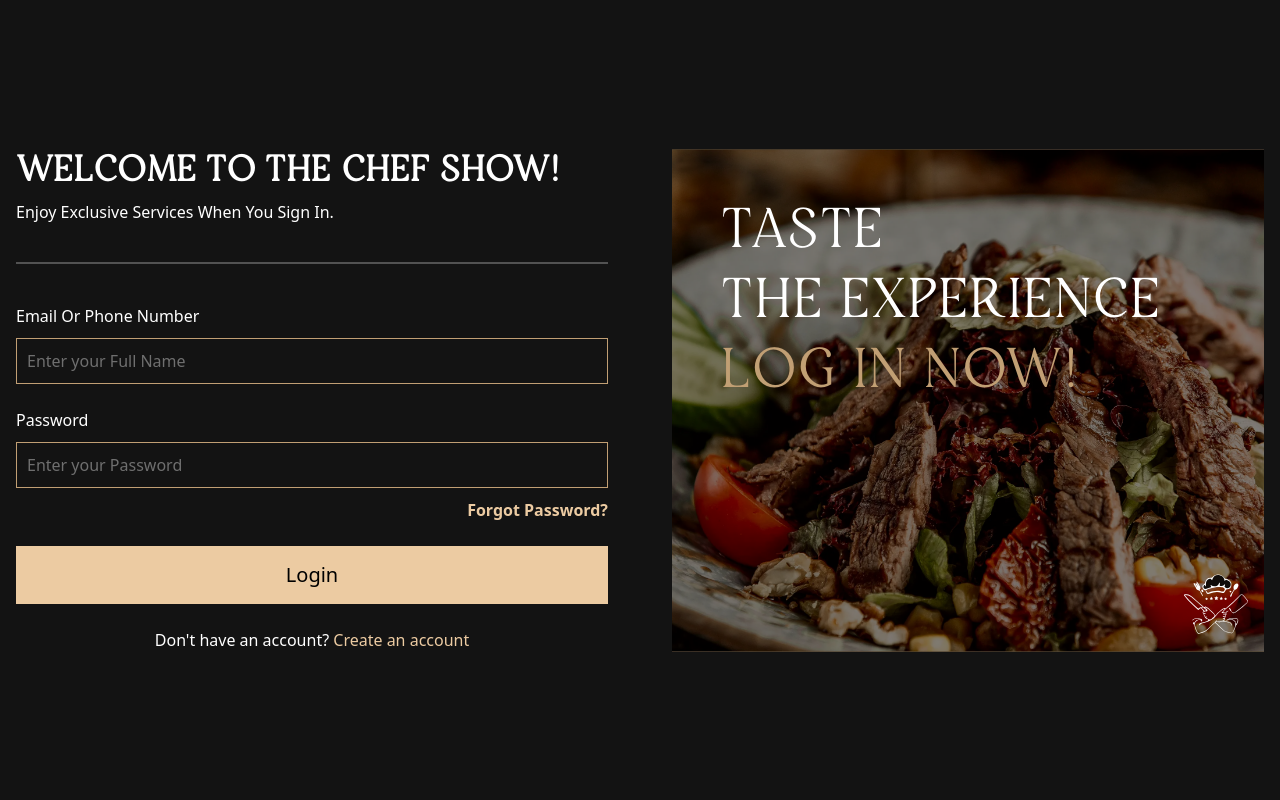
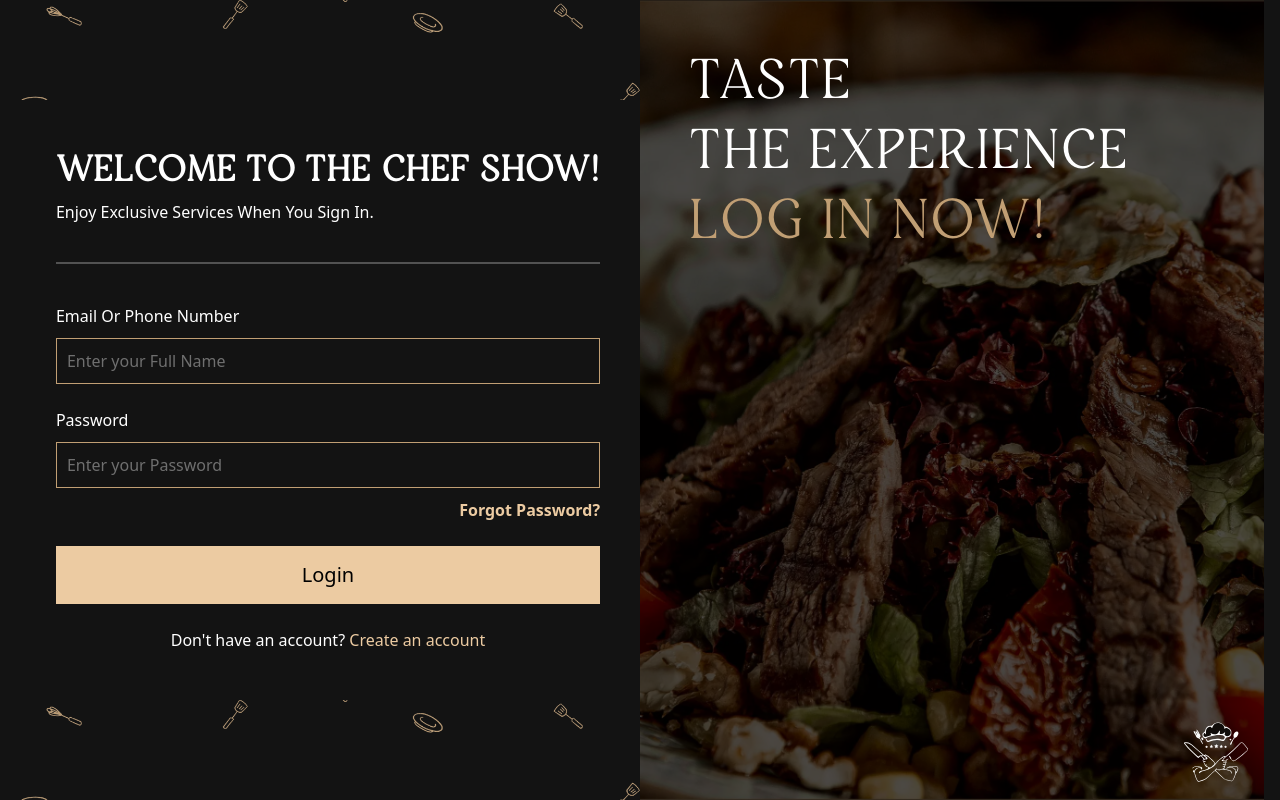
Before and after one commit to Safeya-Yasien/the-chef-show, a React (Vite) app: page /login in a window 1280 px wide. Built offline with nearby package versions, Linux system fonts and the light colour scheme.

Commit message:
update 8 files

```diff
--- a/src/components/authBanner/AuthBanner.tsx
+++ b/src/components/authBanner/AuthBanner.tsx
@@ -8,7 +8,7 @@ interface IAuthBannerProps {
 
 const AuthBanner = ({ imageSrc, heading }: IAuthBannerProps) => {
   return (
-    <div className="relative h-full w-full">
+    <div className="relative h-full w-full hidden md:block">
       <img
         src={imageSrc}
         alt=""
@@ -17,7 +17,7 @@ const AuthBanner = ({ imageSrc, heading }: IAuthBannerProps) => {
       />
 
       {/* Overlay */}
-      <div className="absolute inset-0 bg-black bg-opacity-50"></div>
+      <div className="absolute inset-0 bg-black bg-opacity-70"></div>
 
       {/* Text on top */}
       <div className="absolute inset-0 p-[48px]">
--- a/src/components/index.ts
+++ b/src/components/index.ts
@@ -9,6 +9,7 @@ import BookingCalendar from "./bookingCalendar/BookingCalendar";
 import ReservationForm from "./reservationForm/ReservationForm";
 import { TimelineDemo } from "./timeline/TimelineDemo";
 import AuthBanner from "./authBanner/AuthBanner";
+import WelcomeMessageWidget from "./welcomeMessageWidget/WelcomeMessageWidget";
 
 
 export {
@@ -22,5 +23,5 @@ export {
   BookingCalendar,
   ReservationForm,
   TimelineDemo,
-  AuthBanner
+  AuthBanner,WelcomeMessageWidget
 };
--- /dev/null
+++ b/src/components/welcomeMessageWidget/WelcomeMessageWidget.tsx
@@ -0,0 +1,20 @@
+interface IWelcomeMessageWidgetProps{
+    title:string,
+    description: string,
+}
+
+
+const WelcomeMessageWidget = ({title, description}: IWelcomeMessageWidgetProps ) => {
+  return (
+    <>
+      <h1 className=" font-bold text-xl md:text-[24px] lg:text-[36px] uppercase font-restora mb-2 leading-[30px] md:leading-[35px] lg:leading-[45px]">
+        {title}
+      </h1>
+      <p className=" font-normal text-sm md:text-[16px] capitalize">
+      {description}
+      </p>
+      <div className="border border-[#525252] my-[40px] " />
+    </>
+  );
+};
+export default WelcomeMessageWidget;
--- a/src/layouts/BasicLayout.tsx
+++ b/src/layouts/BasicLayout.tsx
@@ -6,13 +6,14 @@ const BasicLayout = () => {
   return (
     <div
       className={`bg-[#131313] min-h-screen relative`}
-        // style={{ backgroundImage: `url(${bgImg})` }}
+      // style={{ backgroundImage: `url(${bgImg})` }}
     >
       {/* <div
         className="bg-top absolute h-52 w-1/2  top-0 left-0"
         style={{ backgroundImage: `url(${bgImg})` }}
-      />
+      />*/}
 
+      {/*
       <div
         className="bg-bottom absolute h-52 w-1/2 bottom-0 left-0 z-20"
         style={{
@@ -20,7 +21,9 @@ const BasicLayout = () => {
           backgroundPosition: "bottom",
         }}
       /> */}
-      <Outlet />
+      <div className="">
+        <Outlet />
+      </div>
     </div>
   );
 };
--- a/src/pages/ForgotPassword.tsx
+++ b/src/pages/ForgotPassword.tsx
@@ -1,6 +1,6 @@
 import { Link } from "react-router-dom";
 
-import { AuthBanner } from "@/components";
+import { AuthBanner, WelcomeMessageWidget } from "@/components";
 
 import registerImg from "../assets/images/register.webp";
 import { GoArrowLeft } from "react-icons/go";
@@ -11,14 +11,10 @@ const ForgotPassword = () => {
       <div className="grid grid-cols-1 md:grid-cols-2 w-full gap-10 md:gap-12 lg:gap-16 ">
         {/* left side */}
         <div className="flex flex-col justify-center bg-[#131313] text-white">
-          <h1 className=" font-bold text-xl md:text-[24px] lg:text-[36px] uppercase font-restora mb-2 leading-[30px] md:leading-[35px] lg:leading-[45px]">
-            Forgot password?{" "}
-          </h1>
-          <p className=" font-normal text-sm md:text-[16px] capitalize">
-            We’ll send you a link to create a new password.{" "}
-          </p>
-
-          <div className="border border-[#525252] my-[40px] " />
+          <WelcomeMessageWidget
+            title="Forgot password?"
+            description="We’ll send you a link to create a new password."
+          />
 
           <form className="flex flex-col gap-6 ">
             <div className="flex flex-col gap-[10px] ">
--- a/src/pages/Login.tsx
+++ b/src/pages/Login.tsx
@@ -1,23 +1,23 @@
 import { Link } from "react-router-dom";
 
-import { AuthBanner } from "@/components";
+import { AuthBanner, WelcomeMessageWidget } from "@/components";
 
 import loginImg from "../assets/images/loginImg.webp";
+import bgImg from "../assets/images/group.png";
 
 const Login = () => {
   return (
-    <div className="container relative z-50 min-h-screen flex items-center">
-      <div className="grid grid-cols-1 md:grid-cols-2 w-full gap-10 md:gap-12 lg:gap-16 ">
+    <div className=" relative z-50 h-screen">
+      <div className="container h-full">
+        {/* <div className="grid grid-cols-1 md:grid-cols-2 w-full gap-10 md:gap-12 lg:gap-16 "> */}
+        <div className="grid grid-cols-1 md:grid-cols-2 w-full h-full md:gap-8 lg:gap-32 xl:gap-0">
           {/* left side */}
-        <div className="flex flex-col justify-center bg-[#131313] text-white">
-          <h1 className=" font-bold text-xl md:text-[24px] lg:text-[36px] uppercase font-restora mb-2 leading-[30px] md:leading-[35px] lg:leading-[45px]">
-            Welcome to The Chef Show!
-          </h1>
-          <p className=" font-normal text-sm md:text-[16px] capitalize">
-            Enjoy exclusive services when you sign in.
-          </p>
-
-          <div className="border border-[#525252] my-[40px] " />
+          <div className="relative flex flex-col justify-center bg-[#131313] text-white">
+            <div className="flex flex-col w-full md:w-max md:mx-auto">
+              <WelcomeMessageWidget
+                title="Welcome to The Chef Show!"
+                description="Enjoy exclusive services when you sign in."
+              />
 
               <form className="flex flex-col gap-6 ">
                 <div className="flex flex-col gap-[10px] ">
@@ -58,6 +58,24 @@ const Login = () => {
               </form>
             </div>
 
+            <div className="h-[100px] w-full absolute top-0 left-0">
+              <img
+                src={bgImg}
+                alt="bg image"
+                loading="lazy"
+                className="h-full w-full object-cover"
+              />
+            </div>
+            <div className="h-[100px] w-full absolute bottom-0 left-0">
+              <img
+                src={bgImg}
+                alt="bg image"
+                loading="lazy"
+                className="h-full w-full object-cover"
+              />
+            </div>
+          </div>
+
           {/* right side */}
           <AuthBanner
             imageSrc={loginImg}
@@ -73,6 +91,7 @@ const Login = () => {
           />
         </div>
       </div>
+    </div>
   );
 };
 export default Login;
--- a/src/pages/Register.tsx
+++ b/src/pages/Register.tsx
@@ -1,6 +1,6 @@
 import { Link } from "react-router-dom";
 
-import { AuthBanner } from "@/components";
+import { AuthBanner, WelcomeMessageWidget } from "@/components";
 
 import registerImg from "../assets/images/register.webp";
 
@@ -10,14 +10,10 @@ const Register = () => {
       <div className="grid grid-cols-1 md:grid-cols-2 w-full gap-10 md:gap-12 lg:gap-16 ">
         {/* left side */}
         <div className="flex flex-col justify-center bg-[#131313] text-white">
-          <h1 className=" font-bold text-xl md:text-[24px] lg:text-[36px] uppercase font-restora mb-2 leading-[30px] md:leading-[35px] lg:leading-[45px]">
-            Join The Chef Show Today!
-          </h1>
-          <p className=" font-normal text-sm md:text-[16px] capitalize">
-            Sign up now and enjoy a seamless dining experience!{" "}
-          </p>
-
-          <div className="border border-[#525252] my-[40px] " />
+          <WelcomeMessageWidget
+            title="Join The Chef Show Today!"
+            description="Sign up now and enjoy a seamless dining experience!"
+          />
 
           <form className="flex flex-col gap-6 ">
             <div className="flex flex-col gap-[10px] ">
--- a/src/pages/ResetPassword.tsx
+++ b/src/pages/ResetPassword.tsx
@@ -1,6 +1,6 @@
 import { Link } from "react-router-dom";
 
-import { AuthBanner } from "@/components";
+import { AuthBanner, WelcomeMessageWidget } from "@/components";
 
 import registerImg from "../assets/images/register.webp";
 import { GoArrowLeft } from "react-icons/go";
@@ -11,14 +11,13 @@ const ResetPassword = () => {
       <div className="grid grid-cols-1 md:grid-cols-2 w-full gap-10 md:gap-12 lg:gap-16 ">
         {/* left side */}
         <div className="flex flex-col justify-center bg-[#131313] text-white">
-          <h1 className=" font-bold text-xl md:text-[24px] lg:text-[36px] uppercase font-restora mb-2 leading-[30px] md:leading-[35px] lg:leading-[45px]">
-            Reset Your Password{" "}
-          </h1>
-          <p className=" font-normal text-sm md:text-[16px] capitalize">
-            For security reasons, this code expires in 2 minutes.{" "}
-          </p>
 
-          <div className="border border-[#525252] my-[40px] " />
+
+          <WelcomeMessageWidget
+            title="Reset Your Password"
+            description="For security reasons, this code expires in 2 minutes."
+          />
+
 
           <form className="flex flex-col gap-6 ">
             <div className="flex flex-col gap-[10px] ">
--- a/src/pages/VerificationCode.tsx
+++ b/src/pages/VerificationCode.tsx
@@ -1,6 +1,6 @@
 import { Link } from "react-router-dom";
 
-import { AuthBanner } from "@/components";
+import { AuthBanner, WelcomeMessageWidget } from "@/components";
 
 import registerImg from "../assets/images/register.webp";
 import { GoArrowLeft } from "react-icons/go";
@@ -11,14 +11,10 @@ const VerificationCode = () => {
       <div className="grid grid-cols-1 md:grid-cols-2 w-full gap-10 md:gap-12 lg:gap-16 ">
         {/* left side */}
         <div className="flex flex-col justify-center bg-[#131313] text-white">
-          <h1 className=" font-bold text-xl md:text-[24px] lg:text-[36px] uppercase font-restora mb-2 leading-[30px] md:leading-[35px] lg:leading-[45px]">
-            verification code
-          </h1>
-          <p className=" font-normal text-sm md:text-[16px] capitalize">
-            For security reasons, this code expires in 2 minutes.{" "}
-          </p>
-
-          <div className="border border-[#525252] my-[40px] " />
+          <WelcomeMessageWidget
+            title="verification code"
+            description="For security reasons, this code expires in 2 minutes."
+          />
 
           <form className="flex flex-col gap-6 ">
             <div className="flex flex-col gap-[10px] ">
```
Lines whose indentation alone changed are shown as unchanged.
